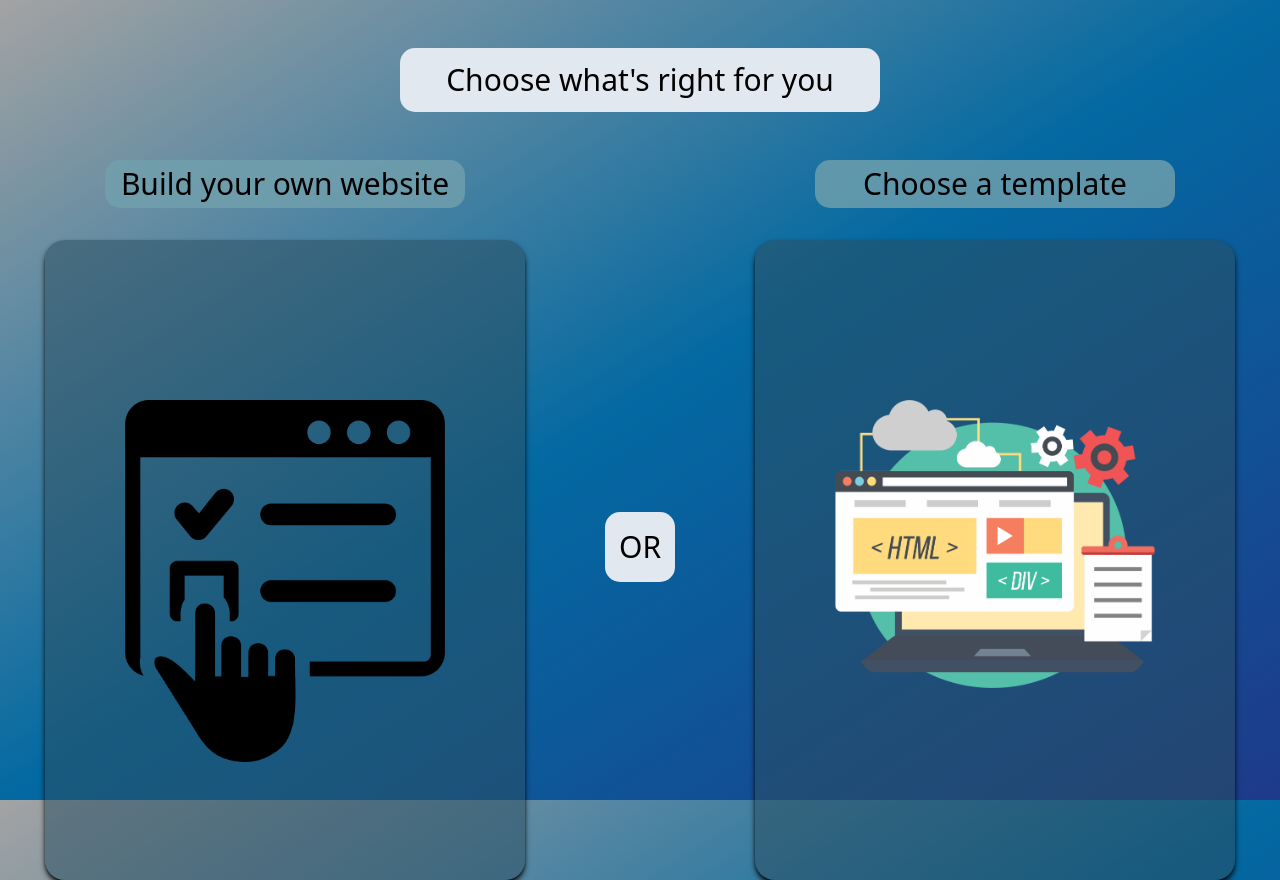
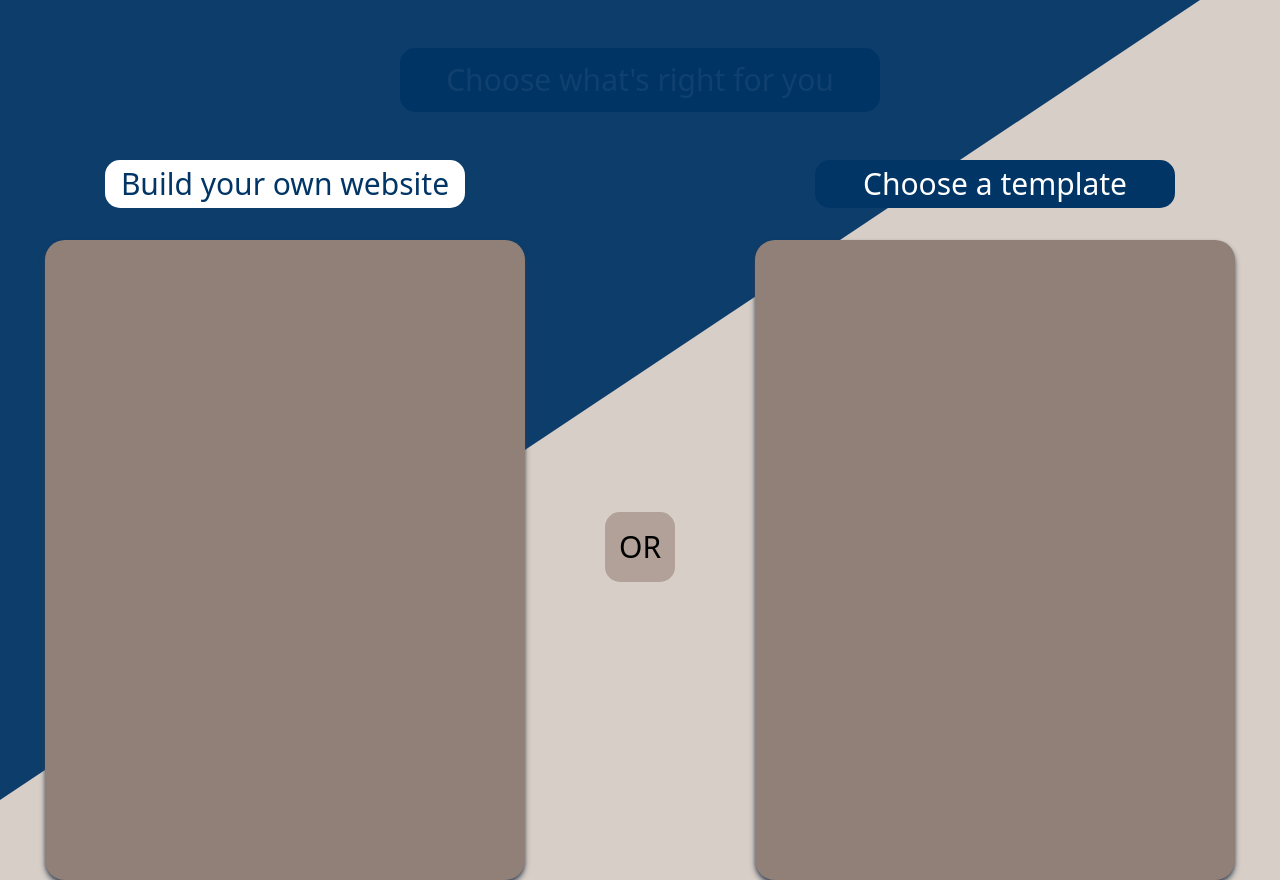
Before and after one commit to webAhead1/flexible, a Vue app: page / in a window 1280 px wide. Built offline with nearby package versions, Linux system fonts and the light colour scheme.

Commit message:
background and div colors changed

```diff
--- a/src/style.css
+++ b/src/style.css
@@ -3,11 +3,11 @@
 @tailwind utilities;
 
 html {
-    @apply bg-gradient-to-r from-teal-700 w-full h-full bg-gradient-to-br from-neutral-400 via-sky-700 to-blue-900
+    @apply bg-[#D7CEC7] w-full h-full
 }
 
 header {
-    @apply text-3xl bg-slate-200 w-[30rem] h-[4rem] m-auto flex items-center justify-center relative top-[3rem] rounded-[15px]
+    @apply text-3xl text-white bg-[#013565] w-[30rem] h-[4rem] m-auto flex items-center justify-center relative top-[3rem] rounded-[15px]
 }
 
 .questionnaire-or-templates-container {
@@ -19,7 +19,7 @@ header {
 }
 
 .or-container {
-    @apply relative top-[28rem] h-[70px] w-[70px] text-3xl bg-slate-200 flex items-center justify-center rounded-[15px]
+    @apply relative top-[28rem] h-[70px] w-[70px] text-3xl bg-[#B1A198] flex items-center justify-center rounded-[15px]
 }
 
 .template-option {
@@ -27,25 +27,21 @@ header {
 }
 
 .build-website-option-title {
-    @apply bg-[#72A0AECF] h-[3rem] w-3/4 rounded-[15px] flex items-center justify-center text-3xl
+    @apply bg-white h-[3rem] w-3/4 rounded-[15px] flex items-center justify-center text-3xl text-[#013565]
 }
 
 .template-option-title {
-    @apply bg-[#72A0AECF] h-[3rem] w-3/4 rounded-[15px] flex items-center justify-center text-3xl
+    @apply bg-[#013565] h-[3rem] w-3/4 rounded-[15px] flex items-center justify-center text-3xl text-[white]
 }
 
 .build-website-card {
-    @apply bg-[#2B4F6087] bg-no-repeat bg-center h-[40rem] w-full rounded-[20px] mt-[2rem] shadow-md shadow-black p-[2rem]
+    @apply bg-[#908077] bg-no-repeat bg-center h-[40rem] w-full rounded-[20px] mt-[2rem] shadow-md shadow-gray-700 p-[2rem]
 }
 
 .template-card {
-    @apply bg-[#2B4F6087] bg-contain bg-no-repeat  bg-center h-[40rem] w-full rounded-[20px] mt-[2rem] shadow-md shadow-black p-[2rem]
+    @apply bg-[#908077] bg-contain bg-no-repeat  bg-center h-[40rem] w-full rounded-[20px] mt-[2rem] shadow-md shadow-gray-700 p-[2rem]
 }
 
-.questionnaire-img {
-    @apply relative top-[8rem] w-[20rem] left-[3rem]
+.polygon {
+    @apply absolute w-0 h-0 left-0 bottom-0 border-t-0 border-t-transparent border-l-[1200px] border-l-[#013565F0] border-b-[800px] border-b-transparent
 }
-
-.template-img {
-    @apply relative top-[8rem] w-[20rem] left-[3rem]
-}
--- a/src/views/QuestionnaireOrTemplates.vue
+++ b/src/views/QuestionnaireOrTemplates.vue
@@ -6,15 +6,16 @@
         <p>Choose what's right for you</p>
     </header>
     <body>
+        <div class="polygon"></div>
         <div class="questionnaire-or-templates-container">
             <div class="build-website-option">
                 <div class="build-website-option-title">Build your own website</div>
-                <div class="build-website-card"><img class="questionnaire-img" src="../../public/icons/questionnaire.png"></div>
+                <div class="build-website-card"></div>
             </div>
             <div class="or-container"><p>OR</p></div>
             <div class="template-option">
                 <div class="template-option-title">Choose a template</div>
-                <div class="template-card"><img class="template-img" src="../../public/icons/template.png"></div>
+                <div class="template-card"></div>
             </div>
         </div>
     </body>
```
Also changed, not shown: public/icons/questionnaire.png (deleted), public/icons/template.png (deleted).
